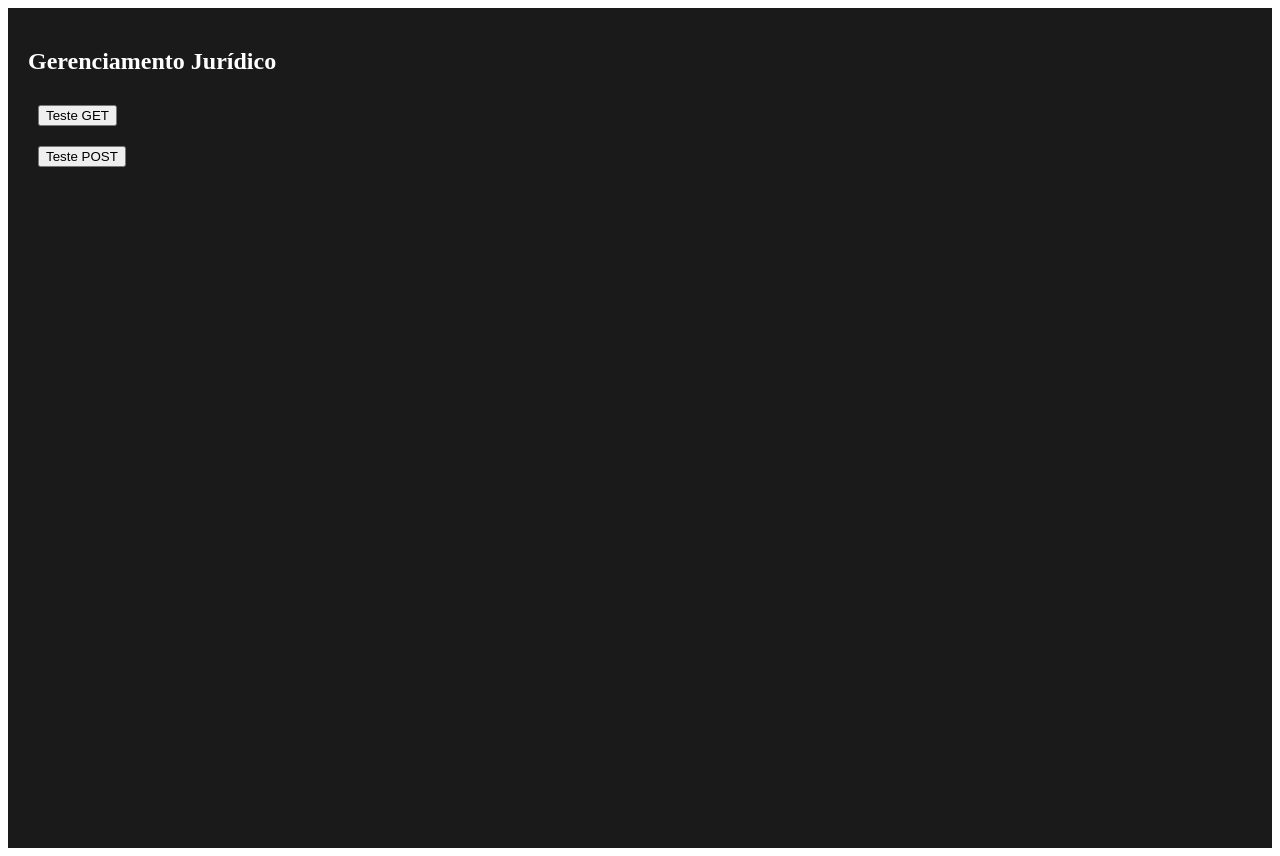
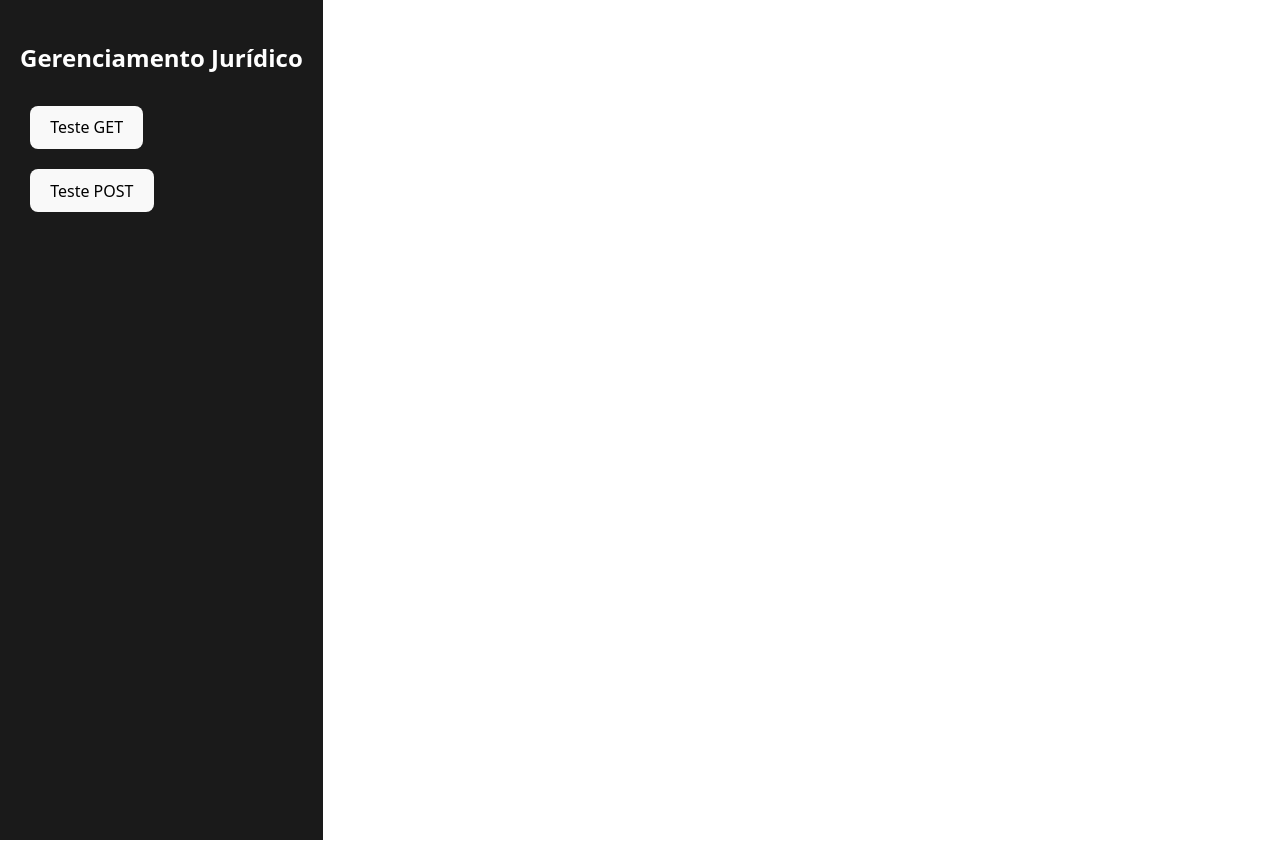
Before and after one commit to lucasrcz/gerenciamento-juridico, a React app in the folder frontend/: page / in a window 1280 px wide. Built offline with nearby package versions, Linux system fonts and the light colour scheme; no server answers; the HTML template or start-up script is replaced by a standard one.

Commit message:
feat(frontend): add rotas de navegação

```diff
--- a/frontend/src/main.jsx
+++ b/frontend/src/main.jsx
@@ -2,8 +2,32 @@ import { StrictMode } from 'react'
 import { createRoot } from 'react-dom/client'
 import App from './pages/App.jsx'
 
+import { createBrowserRouter, RouterProvider } from 'react-router-dom'
+
+// páginas
+import Home from './routes/Home.jsx'
+import NewPost from './routes/NewPost.jsx'
+
+import './index.css'
+
+const router = createBrowserRouter([
+  {
+    element: <App />,
+    children: [
+      {
+        path: "/",
+        element: <Home />
+      },
+      {
+        path: "/new",
+        element: <NewPost />
+      },
+    ]
+  }
+])
+
 createRoot(document.getElementById('root')).render(
   <StrictMode>
-    <App />
+    <RouterProvider router={router} />
   </StrictMode>,
 )
--- /dev/null
+++ b/frontend/src/routes/Home.jsx
@@ -0,0 +1,9 @@
+import React from 'react'
+
+const Home = () => {
+  return (
+    <div>Home</div>
+  )
+}
+
+export default Home
--- /dev/null
+++ b/frontend/src/routes/NewPost.jsx
@@ -0,0 +1,9 @@
+import React from 'react'
+
+const NewPost = () => {
+  return (
+    <div>NewPost</div>
+  )
+}
+
+export default NewPost
```
